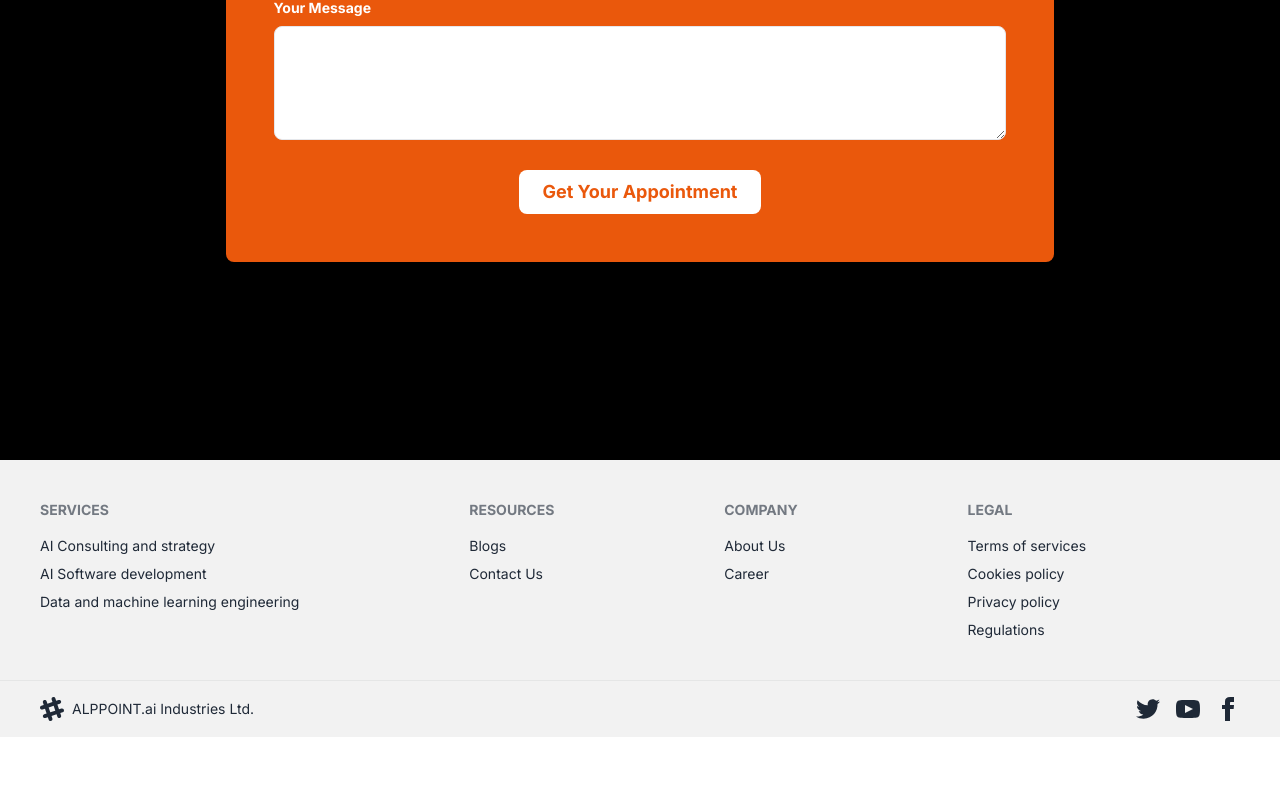
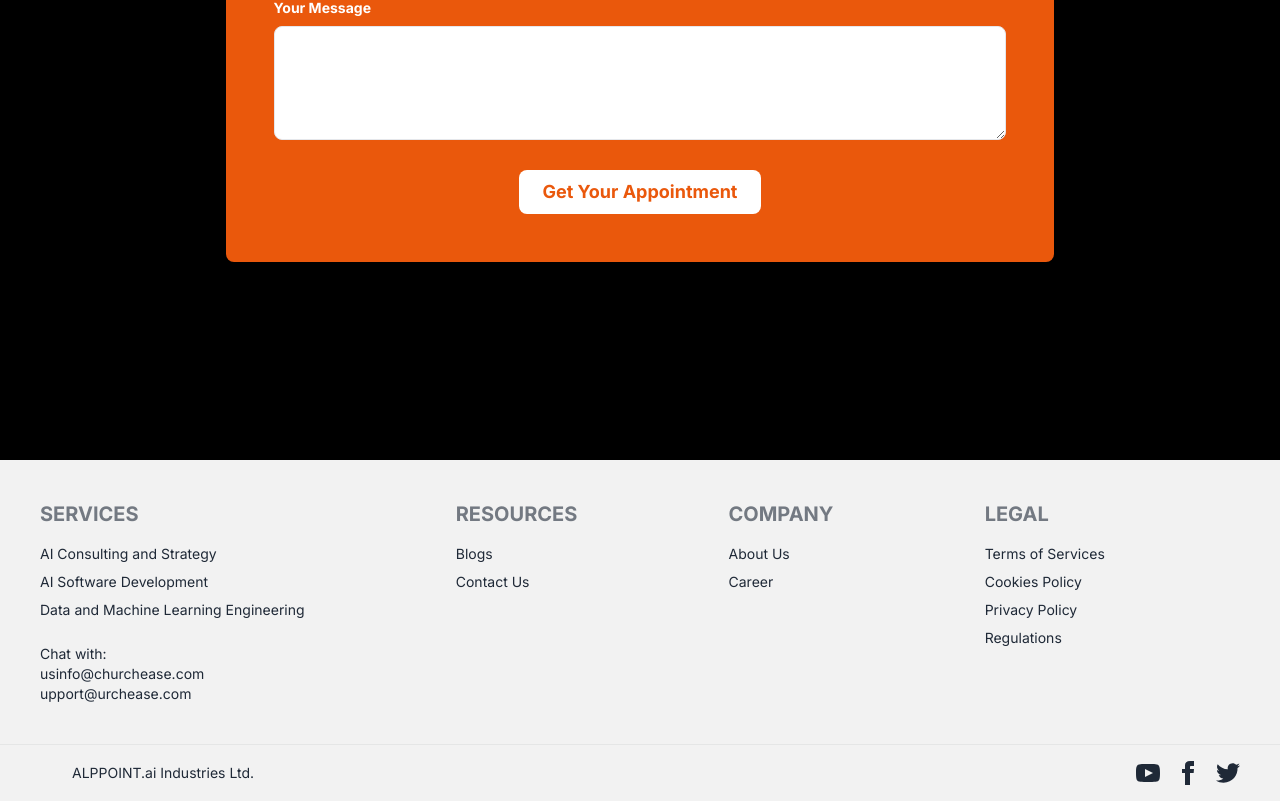
Before and after one commit to SaRTHaK0909k/Alppoint.ai, a Next.js app: page / in a window 1280 px wide. Shown: the part 5112-5913 px from the top of the page. Before the commit the page ends 5849 px from the top, so only its background shows below. Built offline with nearby package versions, Linux system fonts and the light colour scheme.

Commit message:
footer changes

```diff
--- a/components/Footer.jsx
+++ b/components/Footer.jsx
@@ -5,29 +5,33 @@ const Footer = () => {
     <div className="">
       <footer className="footer p-10 bg-base-200 text-base-content">
         <nav>
-          <h3 className="footer-title">Services</h3>
-          <a className="link link-hover"> AI Consulting and strategy</a>
-          <a className="link link-hover">AI Software development</a>
-          <a className="link link-hover">Data and machine learning engineering</a>
+          <h3 className="footer-title text-xl">Services</h3>
+          <a className="link link-hover">AI Consulting and Strategy</a>
+          <a className="link link-hover">AI Software Development</a>
+          <a className="link link-hover">Data and Machine Learning Engineering</a>
+          <p className="mt-4">
+            Chat with:
+            <br />
+           <a href="mailto:usinfo@churchease.com">usinfo@churchease.com</a>
+            <br />
+             <a href="mailto:upport@urchease.com">upport@urchease.com</a>
+          </p>
         </nav>
         <nav>
-          <h3 className="footer-title">Resources</h3>
+          <h3 className="footer-title text-xl">Resources</h3>
           <a className="link link-hover">Blogs</a>
           <a className="link link-hover">Contact Us</a>
-
         </nav>
         <nav>
-          <h3 className="footer-title">Company</h3>
+          <h3 className="footer-title text-xl">Company</h3>
           <a className="link link-hover">About Us</a>
           <a className="link link-hover">Career</a>
-
         </nav>
         <nav>
-
-          <h3 className="footer-title">Legal</h3>
-          <a className="link link-hover">Terms of services</a>
-          <a className="link link-hover"> Cookies policy</a>
-          <a className="link link-hover">Privacy policy</a>
+          <h3 className="footer-title text-xl">Legal</h3>
+          <a className="link link-hover">Terms of Services</a>
+          <a className="link link-hover">Cookies Policy</a>
+          <a className="link link-hover">Privacy Policy</a>
           <a className="link link-hover">Regulations</a>
         </nav>
       </footer>
@@ -42,7 +46,7 @@ const Footer = () => {
             clipRule="evenodd"
             className="fill-current"
           >
-            <path d="M22.672 15.226l-2.432.811.841 2.515c.33 1.019-.209 2.127-1.23 2.456-1.15.325-2.148-.321-2.463-1.226l-.84-2.518-5.013 1.677.84 2.517c.391 1.203-.434 2.542-1.831 2.542-.88 0-1.601-.564-1.86-1.314l-.842-2.516-2.431.809c-1.135.328-2.145-.317-2.463-1.229-.329-1.018.211-2.127 1.231-2.456l2.432-.809-1.621-4.823-2.432.808c-1.355.384-2.558-.59-2.558-1.839 0-.817.509-1.582 1.327-1.846l2.433-.809-.842-2.515c-.33-1.02.211-2.129 1.232-2.458 1.02-.329 2.13.209 2.461 1.229l.842 2.515 5.011-1.677-.839-2.517c-.403-1.238.484-2.553 1.843-2.553.819 0 1.585.509 1.85 1.326l.841 2.517 2.431-.81c1.02-.33 2.131.211 2.461 1.229.332 1.018-.21 2.126-1.23 2.456l-2.433.809 1.622 4.823 2.433-.809c1.242-.401 2.557.484 2.557 1.838 0 .819-.51 1.583-1.328 1.847m-8.992-6.428l-5.01 1.675 1.619 4.828 5.011-1.674-1.62-4.829z"></path>
+
           </svg>
           <p>
             ALPPOINT.ai Industries Ltd. <br />
@@ -50,7 +54,29 @@ const Footer = () => {
         </aside>
         <nav className="md:place-self-center md:justify-self-end">
           <div className="grid grid-flow-col gap-4">
-            <a>
+            <a href="#">
+              <svg
+                xmlns="http://www.w3.org/2000/svg"
+                width="24"
+                height="24"
+                viewBox="0 0 24 24"
+                className="fill-current"
+              >
+                <path d="M19.615 3.184c-3.604-.246-11.631-.245-15.23 0-3.897.266-4.356 2.62-4.385 8.816.029 6.185.484 8.549 4.385 8.816 3.6.245 11.626.246 15.23 0 3.897-.266 4.356-2.62 4.385-8.816-.029-6.185-.484-8.549-4.385-8.816zm-10.615 12.816v-8l8 3.993-8 4.007z"></path>
+              </svg>
+            </a>
+            <a href="#">
+              <svg
+                xmlns="http://www.w3.org/2000/svg"
+                width="24"
+                height="24"
+                viewBox="0 0 24 24"
+                className="fill-current"
+              >
+                <path d="M9 8h-3v4h3v12h5v-12h3.642l.358-4h-4v-1.667c0-.955.192-1.333 1.115-1.333h2.885v-5h-3.808c-3.596 0-5.192 1.583-5.192 4.615v3.385z"></path>
+              </svg>
+            </a>
+            <a href="#">
               <svg
                 xmlns="http://www.w3.org/2000/svg"
                 width="24"
@@ -61,28 +87,6 @@ const Footer = () => {
                 <path d="M24 4.557c-.883.392-1.832.656-2.828.775 1.017-.609 1.798-1.574 2.165-2.724-.951.564-2.005.974-3.127 1.195-.897-.957-2.178-1.555-3.594-1.555-3.179 0-5.515 2.966-4.797 6.045-4.091-.205-7.719-2.165-10.148-5.144-1.29 2.213-.669 5.108 1.523 6.574-.806-.026-1.566-.247-2.229-.616-.054 2.281 1.581 4.415 3.949 4.89-.693.188-1.452.232-2.224.084.626 1.956 2.444 3.379 4.6 3.419-2.07 1.623-4.678 2.348-7.29 2.04 2.179 1.397 4.768 2.212 7.548 2.212 9.142 0 14.307-7.721 13.995-14.646.962-.695 1.797-1.562 2.457-2.549z"></path>
               </svg>
             </a>
-            <a>
-              <svg
-                xmlns="http://www.w3.org/2000/svg"
-                width="24"
-                height="24"
-                viewBox="0 0 24 24"
-                className="fill-current"
-              >
-                <path d="M19.615 3.184c-3.604-.246-11.631-.245-15.23 0-3.897.266-4.356 2.62-4.385 8.816.029 6.185.484 8.549 4.385 8.816 3.6.245 11.626.246 15.23 0 3.897-.266 4.356-2.62 4.385-8.816-.029-6.185-.484-8.549-4.385-8.816zm-10.615 12.816v-8l8 3.993-8 4.007z"></path>
-              </svg>
-            </a>
-            <a>
-              <svg
-                xmlns="http://www.w3.org/2000/svg"
-                width="24"
-                height="24"
-                viewBox="0 0 24 24"
-                className="fill-current"
-              >
-                <path d="M9 8h-3v4h3v12h5v-12h3.642l.358-4h-4v-1.667c0-.955.192-1.333 1.115-1.333h2.885v-5h-3.808c-3.596 0-5.192 1.583-5.192 4.615v3.385z"></path>
-              </svg>
-            </a>
           </div>
         </nav>
       </footer>
```
